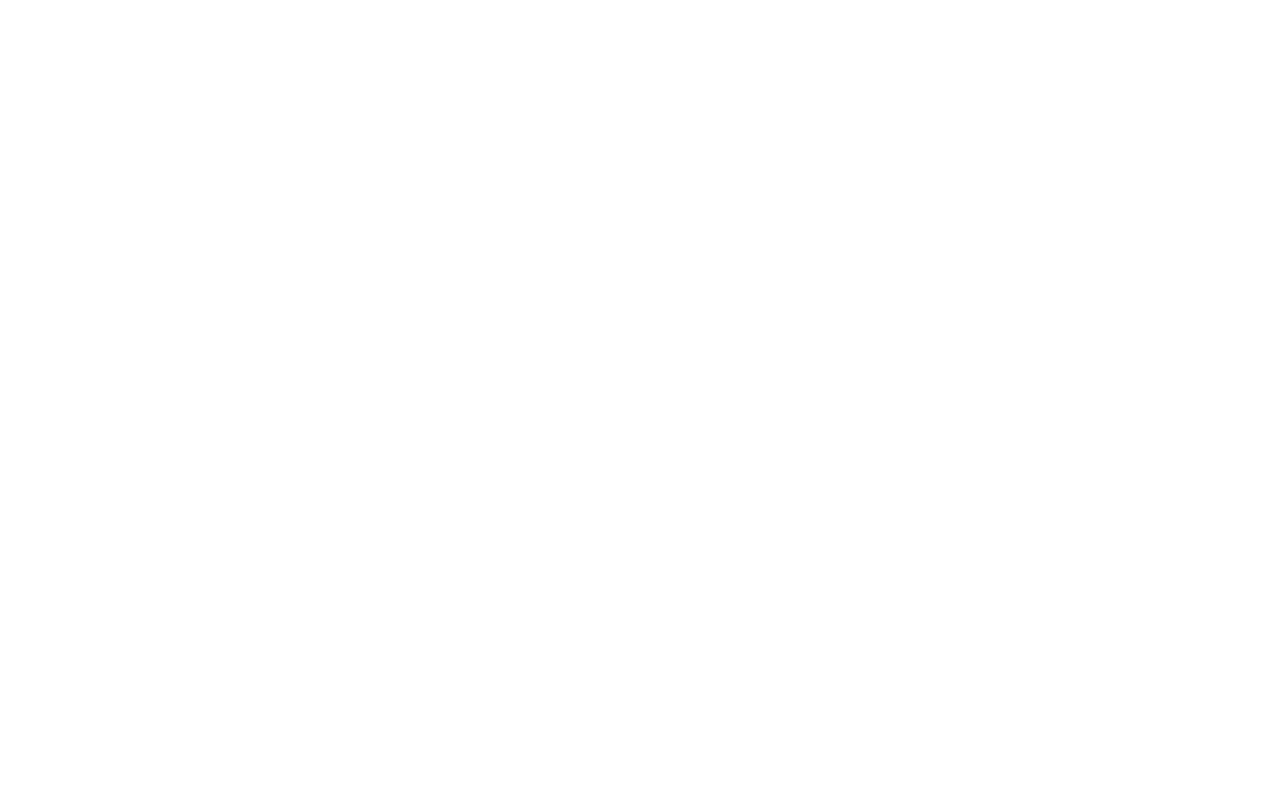
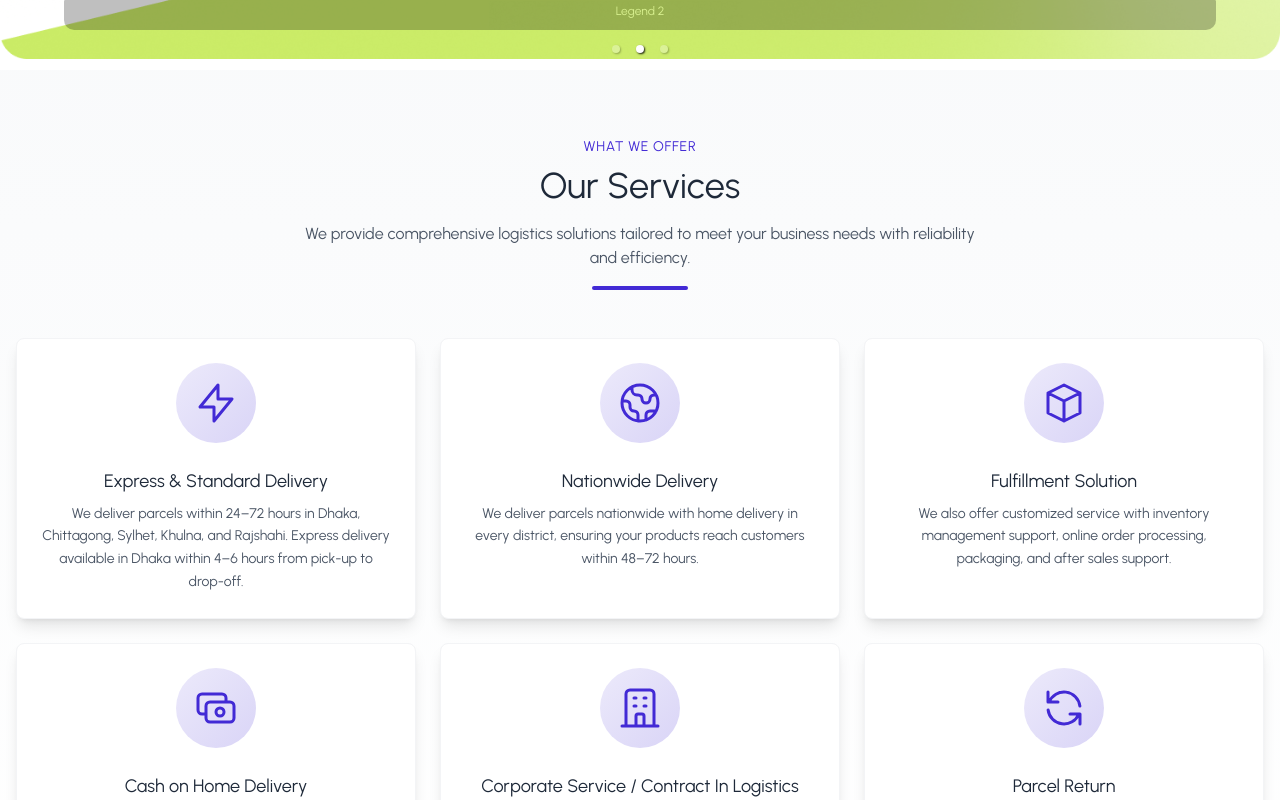
Before and after one commit to ApurboShib/final-project-mern, a React (Vite) app: page / in a window 1280 px wide. Shown: the part 580-1380 px from the top of the page. Before the commit the page ends 800 px from the top, so only its background shows below. Built offline with nearby package versions, Linux system fonts and the light colour scheme.

Commit message:
added the services and fix the logo with correct font and spacing

```diff
--- a/package.json
+++ b/package.json
@@ -13,6 +13,7 @@
     "@tailwindcss/vite": "^4.1.18",
     "react": "^19.2.0",
     "react-dom": "^19.2.0",
+    "react-responsive-carousel": "^3.2.23",
     "react-router": "^7.13.0",
     "tailwindcss": "^4.1.18"
   },
--- a/src/App.css
+++ b/src/App.css
@@ -1,2 +1,3 @@
 @import "tailwindcss";
 @plugin "daisyui";
+@import url('https://fonts.googleapis.com/css2?family=Anton&family=Poppins:ital,wght@0,100;0,200;0,300;0,400;0,500;0,600;0,700;0,800;0,900;1,100;1,200;1,300;1,400;1,500;1,600;1,700;1,800;1,900&family=Urbanist:ital,wght@0,100..900;1,100..900&display=swap');
--- /dev/null
+++ b/src/data/services.json
@@ -0,0 +1,26 @@
+[
+  {
+    "title": "Express & Standard Delivery",
+    "description": "We deliver parcels within 24–72 hours in Dhaka, Chittagong, Sylhet, Khulna, and Rajshahi. Express delivery available in Dhaka within 4–6 hours from pick-up to drop-off."
+  },
+  {
+    "title": "Nationwide Delivery",
+    "description": "We deliver parcels nationwide with home delivery in every district, ensuring your products reach customers within 48–72 hours."
+  },
+  {
+    "title": "Fulfillment Solution",
+    "description": "We also offer customized service with inventory management support, online order processing, packaging, and after sales support."
+  },
+  {
+    "title": "Cash on Home Delivery",
+    "description": "100% cash on delivery anywhere in Bangladesh with guaranteed safety of your product."
+  },
+  {
+    "title": "Corporate Service / Contract In Logistics",
+    "description": "Customized corporate services which includes warehouse and inventory management support."
+  },
+  {
+    "title": "Parcel Return",
+    "description": "Through our reverse logistics facility we allow end customers to return or exchange their products with online business merchants."
+  }
+]
--- a/src/index.css
+++ b/src/index.css
@@ -1,2 +1,10 @@
+@import url('https://fonts.googleapis.com/css2?family=Anton&family=Poppins:ital,wght@0,100;0,200;0,300;0,400;0,500;0,600;0,700;0,800;0,900;1,100;1,200;1,300;1,400;1,500;1,600;1,700;1,800;1,900&family=Urbanist:ital,wght@0,100..900;1,100..900&display=swap');
 @import "tailwindcss";
 @plugin "daisyui";
+
+.font-urbanist {
+  font-family: 'Urbanist', sans-serif;
+  font-optical-sizing: auto;
+  font-weight: 400;
+  font-style: normal;
+}
--- a/src/main.jsx
+++ b/src/main.jsx
@@ -7,6 +7,8 @@
 
 createRoot(document.getElementById("root")).render(
   <StrictMode>
-    <RouterProvider router={router} />,
+    <div className="font-urbanist max-w-7xl mx-auto">
+      <RouterProvider router={router} />,
+    </div>
   </StrictMode>,
 );
--- a/src/pages/home/Home.jsx
+++ b/src/pages/home/Home.jsx
@@ -1,9 +1,12 @@
 import React from "react";
+import Banner from "./banner/Banner";
+import Services from "./services/Services";
 
 const Home = () => {
   return (
     <div>
-      <h2 className="text-sky-300">This is the home pages.</h2>
+      <Banner></Banner>
+      <Services></Services>
     </div>
   );
 };
--- /dev/null
+++ b/src/pages/home/banner/Banner.jsx
@@ -0,0 +1,31 @@
+import React from "react";
+import "react-responsive-carousel/lib/styles/carousel.min.css";
+import bannerImg1 from "../../../assets/banner/banner1.png";
+import bannerImg2 from "../../../assets/banner/banner2.png";
+import bannerImg3 from "../../../assets/banner/banner3.png";
+import { Carousel } from "react-responsive-carousel";
+const Banner = () => {
+  return (
+    <Carousel
+      autoPlay={true}
+      infiniteLoop
+      showThumbs={false}
+      showStatus={false}
+    >
+      <div>
+        <img src={bannerImg1} />
+        <p className="legend">Legend 1</p>
+      </div>
+      <div>
+        <img src={bannerImg2} />
+        <p className="legend">Legend 2</p>
+      </div>
+      <div>
+        <img src={bannerImg3} />
+        <p className="legend">Legend 3</p>
+      </div>
+    </Carousel>
+  );
+};
+
+export default Banner;
--- /dev/null
+++ b/src/pages/home/services/Services.jsx
@@ -0,0 +1,171 @@
+import React from "react";
+import servicesData from "../../../data/services.json";
+
+// Service icons for each service type
+const serviceIcons = {
+  "Express & Standard Delivery": (
+    <svg
+      xmlns="http://www.w3.org/2000/svg"
+      className="h-12 w-12"
+      fill="none"
+      viewBox="0 0 24 24"
+      stroke="currentColor"
+    >
+      <path
+        strokeLinecap="round"
+        strokeLinejoin="round"
+        strokeWidth={1.5}
+        d="M13 10V3L4 14h7v7l9-11h-7z"
+      />
+    </svg>
+  ),
+  "Nationwide Delivery": (
+    <svg
+      xmlns="http://www.w3.org/2000/svg"
+      className="h-12 w-12"
+      fill="none"
+      viewBox="0 0 24 24"
+      stroke="currentColor"
+    >
+      <path
+        strokeLinecap="round"
+        strokeLinejoin="round"
+        strokeWidth={1.5}
+        d="M3.055 11H5a2 2 0 012 2v1a2 2 0 002 2 2 2 0 012 2v2.945M8 3.935V5.5A2.5 2.5 0 0010.5 8h.5a2 2 0 012 2 2 2 0 104 0 2 2 0 012-2h1.064M15 20.488V18a2 2 0 012-2h3.064M21 12a9 9 0 11-18 0 9 9 0 0118 0z"
+      />
+    </svg>
+  ),
+  "Fulfillment Solution": (
+    <svg
+      xmlns="http://www.w3.org/2000/svg"
+      className="h-12 w-12"
+      fill="none"
+      viewBox="0 0 24 24"
+      stroke="currentColor"
+    >
+      <path
+        strokeLinecap="round"
+        strokeLinejoin="round"
+        strokeWidth={1.5}
+        d="M20 7l-8-4-8 4m16 0l-8 4m8-4v10l-8 4m0-10L4 7m8 4v10M4 7v10l8 4"
+      />
+    </svg>
+  ),
+  "Cash on Home Delivery": (
+    <svg
+      xmlns="http://www.w3.org/2000/svg"
+      className="h-12 w-12"
+      fill="none"
+      viewBox="0 0 24 24"
+      stroke="currentColor"
+    >
+      <path
+        strokeLinecap="round"
+        strokeLinejoin="round"
+        strokeWidth={1.5}
+        d="M17 9V7a2 2 0 00-2-2H5a2 2 0 00-2 2v6a2 2 0 002 2h2m2 4h10a2 2 0 002-2v-6a2 2 0 00-2-2H9a2 2 0 00-2 2v6a2 2 0 002 2zm7-5a2 2 0 11-4 0 2 2 0 014 0z"
+      />
+    </svg>
+  ),
+  "Corporate Service / Contract In Logistics": (
+    <svg
+      xmlns="http://www.w3.org/2000/svg"
+      className="h-12 w-12"
+      fill="none"
+      viewBox="0 0 24 24"
+      stroke="currentColor"
+    >
+      <path
+        strokeLinecap="round"
+        strokeLinejoin="round"
+        strokeWidth={1.5}
+        d="M19 21V5a2 2 0 00-2-2H7a2 2 0 00-2 2v16m14 0h2m-2 0h-5m-9 0H3m2 0h5M9 7h1m-1 4h1m4-4h1m-1 4h1m-5 10v-5a1 1 0 011-1h2a1 1 0 011 1v5m-4 0h4"
+      />
+    </svg>
+  ),
+  "Parcel Return": (
+    <svg
+      xmlns="http://www.w3.org/2000/svg"
+      className="h-12 w-12"
+      fill="none"
+      viewBox="0 0 24 24"
+      stroke="currentColor"
+    >
+      <path
+        strokeLinecap="round"
+        strokeLinejoin="round"
+        strokeWidth={1.5}
+        d="M4 4v5h.582m15.356 2A8.001 8.001 0 004.582 9m0 0H9m11 11v-5h-.581m0 0a8.003 8.003 0 01-15.357-2m15.357 2H15"
+      />
+    </svg>
+  ),
+};
+
+const ServiceCard = ({ title, description }) => {
+  return (
+    <div className="card bg-base-100 shadow-lg hover:shadow-2xl transition-all duration-300 hover:-translate-y-2 border border-gray-100">
+      <div className="card-body items-center text-center p-6">
+        <div className="w-20 h-20 rounded-full bg-gradient-to-br from-primary/10 to-primary/20 flex items-center justify-center text-primary mb-4">
+          {serviceIcons[title] || (
+            <svg
+              xmlns="http://www.w3.org/2000/svg"
+              className="h-12 w-12"
+              fill="none"
+              viewBox="0 0 24 24"
+              stroke="currentColor"
+            >
+              <path
+                strokeLinecap="round"
+                strokeLinejoin="round"
+                strokeWidth={1.5}
+                d="M5 8h14M5 8a2 2 0 110-4h14a2 2 0 110 4M5 8v10a2 2 0 002 2h10a2 2 0 002-2V8m-9 4h4"
+              />
+            </svg>
+          )}
+        </div>
+        <h3 className="card-title text-lg font-semibold text-gray-800 font-urbanist">
+          {title}
+        </h3>
+        <p className="text-gray-600 text-sm leading-relaxed font-urbanist">
+          {description}
+        </p>
+      </div>
+    </div>
+  );
+};
+
+const Services = () => {
+  return (
+    <section className="py-16 px-4 bg-gradient-to-b from-gray-50 to-white">
+      <div className="container mx-auto max-w-7xl">
+        {/* Section Header */}
+        <div className="text-center mb-12">
+          <span className="text-primary font-semibold text-sm uppercase tracking-wider font-urbanist">
+            What We Offer
+          </span>
+          <h2 className="text-3xl md:text-4xl font-bold text-gray-800 mt-2 mb-4 font-urbanist">
+            Our Services
+          </h2>
+          <p className="text-gray-600 max-w-2xl mx-auto font-urbanist">
+            We provide comprehensive logistics solutions tailored to meet your
+            business needs with reliability and efficiency.
+          </p>
+          <div className="w-24 h-1 bg-primary mx-auto mt-4 rounded-full"></div>
+        </div>
+
+        {/* Services Grid */}
+        <div className="grid grid-cols-1 md:grid-cols-2 lg:grid-cols-3 gap-6">
+          {servicesData.map((service, index) => (
+            <ServiceCard
+              key={index}
+              title={service.title}
+              description={service.description}
+            />
+          ))}
+        </div>
+      </div>
+    </section>
+  );
+};
+
+export default Services;
--- a/src/pages/shared/ProFastLogo/ProFastLogo.jsx
+++ b/src/pages/shared/ProFastLogo/ProFastLogo.jsx
@@ -4,10 +4,12 @@
 
 const ProFastLogo = () => {
   return (
-      <>
-      <img src={logo} alt="ProFast Logo" className="h-10 w-auto" />
-      <p>ProFast</p>
-      </>
+    <>
+      <div className="flex items-end">
+        <img src={logo} alt="ProFast Logo" className="mb-2" />
+        <p className="text-3xl -ml-2 font-extrabold">ProFast</p>
+      </div>
+    </>
   );
 };
 
```
Also changed, not shown: 1 other file (tests, documents, lock files or other folders).
